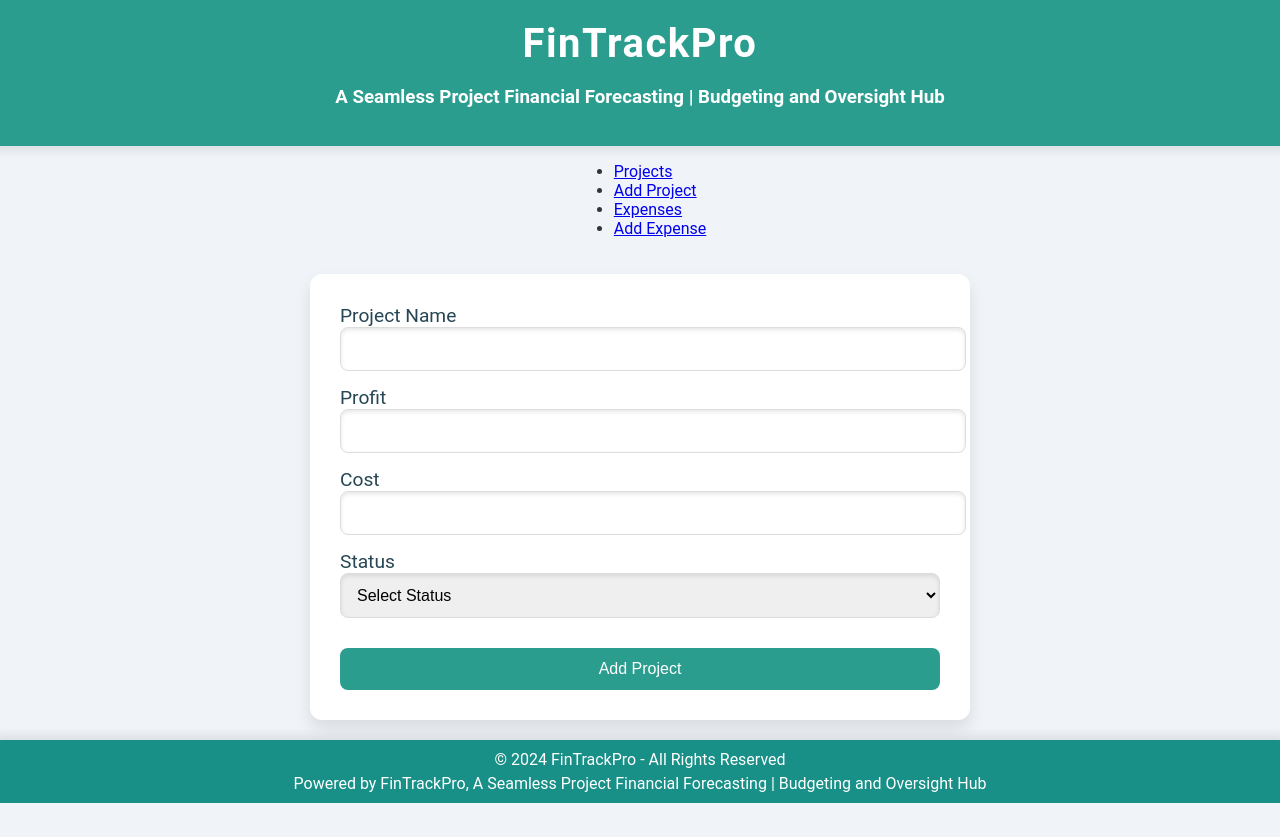
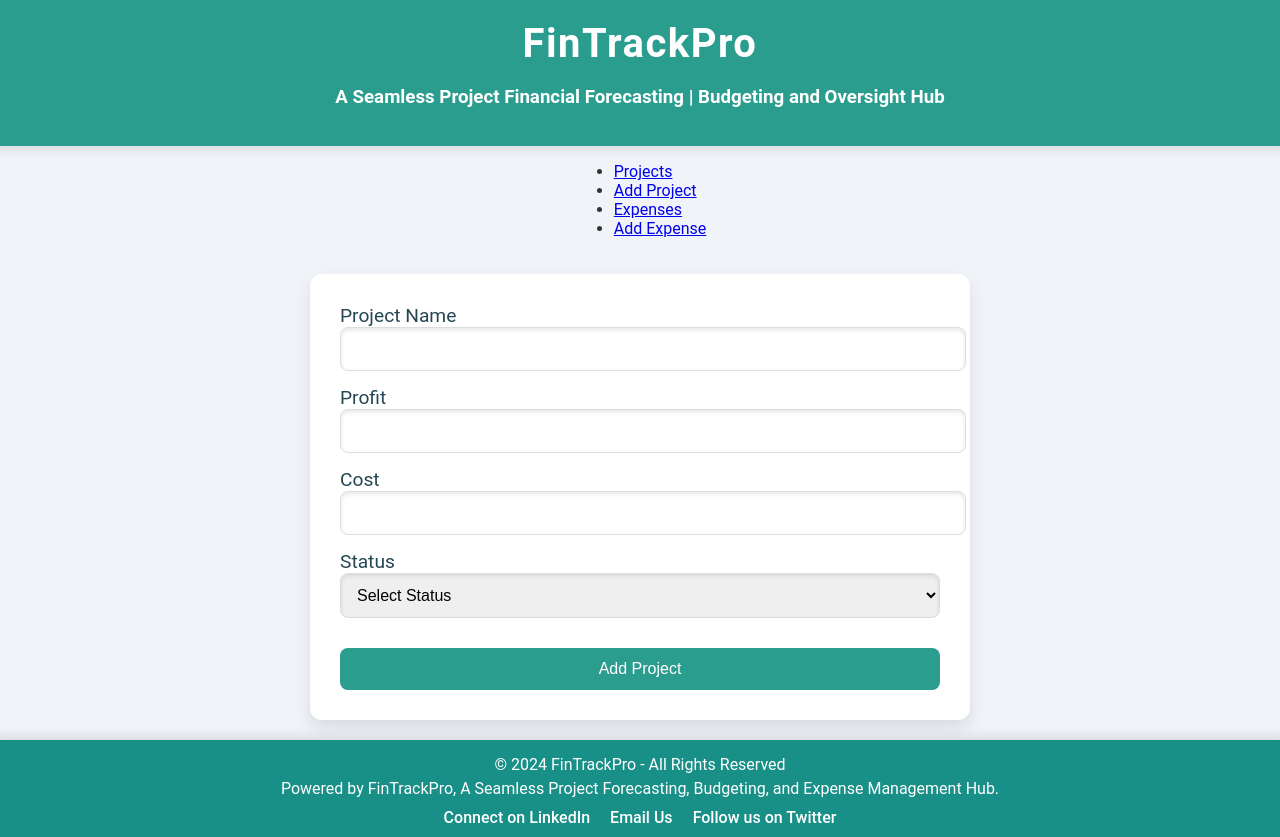
Before and after one commit to ronniearistil/FinTrackFlow, a React (Create React App) app: page /expenses/new in a window 1280 px wide. Before the commit the page ends 803 px from the top, so only its background shows below. Built offline with nearby package versions, Linux system fonts and the light colour scheme; no server answers.

Commit message:
css update

```diff
--- a/src/Components/Footer.jsx
+++ b/src/Components/Footer.jsx
@@ -4,7 +4,32 @@
   return (
     <footer className="footer">
       <p>&copy; 2024 FinTrackPro - All Rights Reserved</p>
-      <p>Powered by FinTrackPro, A Seamless Project Financial Forecasting | Budgeting and Oversight Hub </p>
+      <p>
+        Powered by FinTrackPro, A Seamless Project Forecasting, Budgeting, and Expense Management Hub.
+      </p>
+      <div className="footer-links">
+        <a
+          href="https://www.linkedin.com/in/aristil-mba-pmp/"
+          target="_blank"
+          rel="noopener noreferrer"
+        >
+          Connect on LinkedIn
+        </a>
+        <a
+          href="mailto:contact@fintrackpro.com"
+          className="footer-link"
+        >
+          Email Us
+        </a>
+        <a
+          href="https://twitter.com/yourusername"
+          target="_blank"
+          rel="noopener noreferrer"
+          className="footer-link"
+        >
+          Follow us on Twitter
+        </a>
+      </div>
     </footer>
   );
 };
--- a/src/index.css
+++ b/src/index.css
@@ -216,7 +216,7 @@
 .footer {
   background-color: #188f87;
   color: #ffffff;
-  padding: 5px;
+  padding: 10px;
   text-align: center;
   width: 100%;
   box-shadow: 0px -4px 10px rgba(0, 0, 0, 0.1);
@@ -229,6 +229,23 @@
   color: #ffffff;
 }
 
+.footer-links {
+  margin-top: 10px;
+}
+
+.footer-links a {
+  color: #ffffff;
+  margin: 0 10px;
+  text-decoration: none;
+  font-size: 1rem;
+  font-weight: 500;
+  transition: text-decoration 0.3s ease-in-out;
+}
+
+.footer-links a:hover {
+  text-decoration: underline;
+}
+
 .error {
   color: #e63946;
   font-size: 0.9rem;
```
